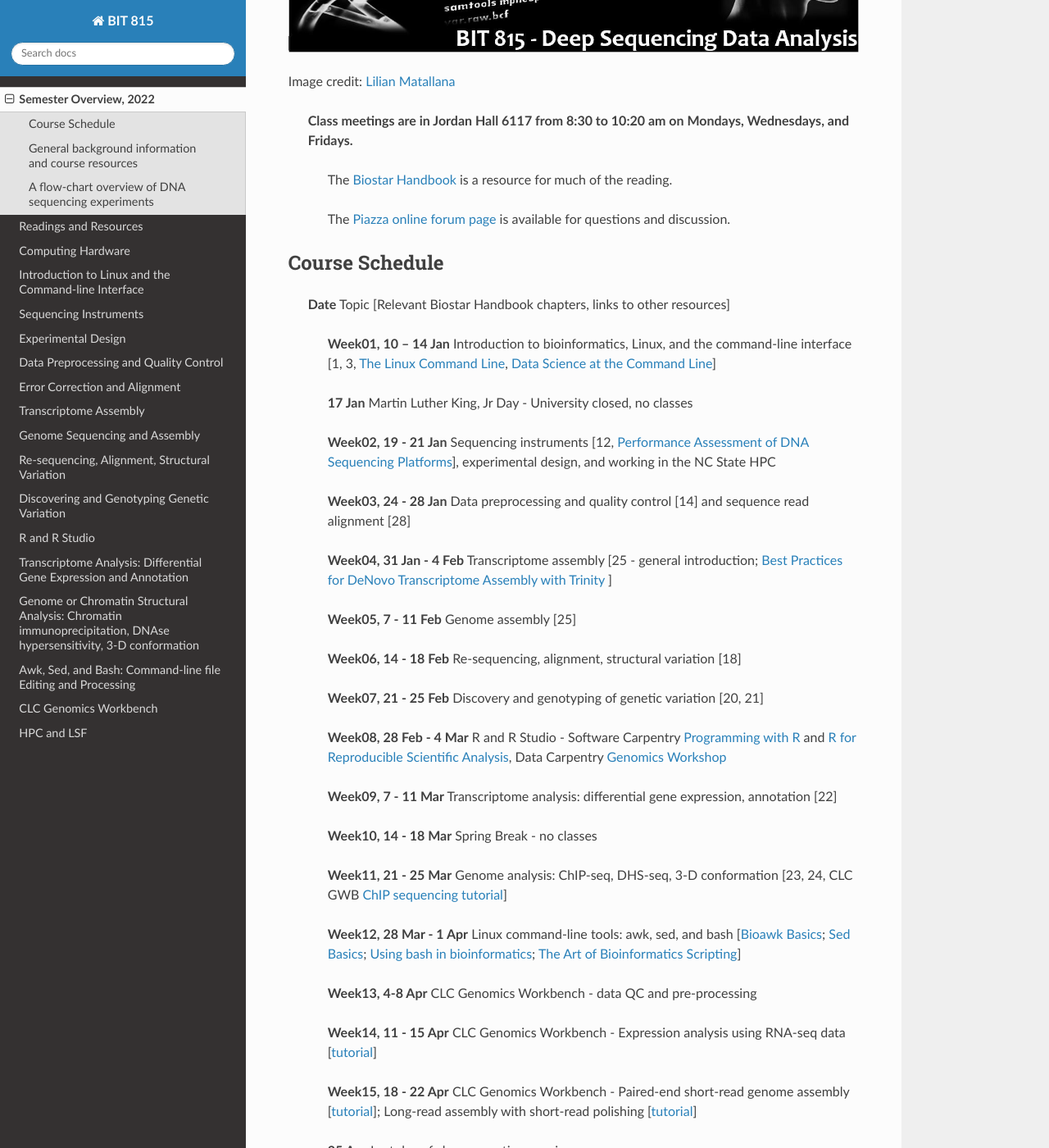
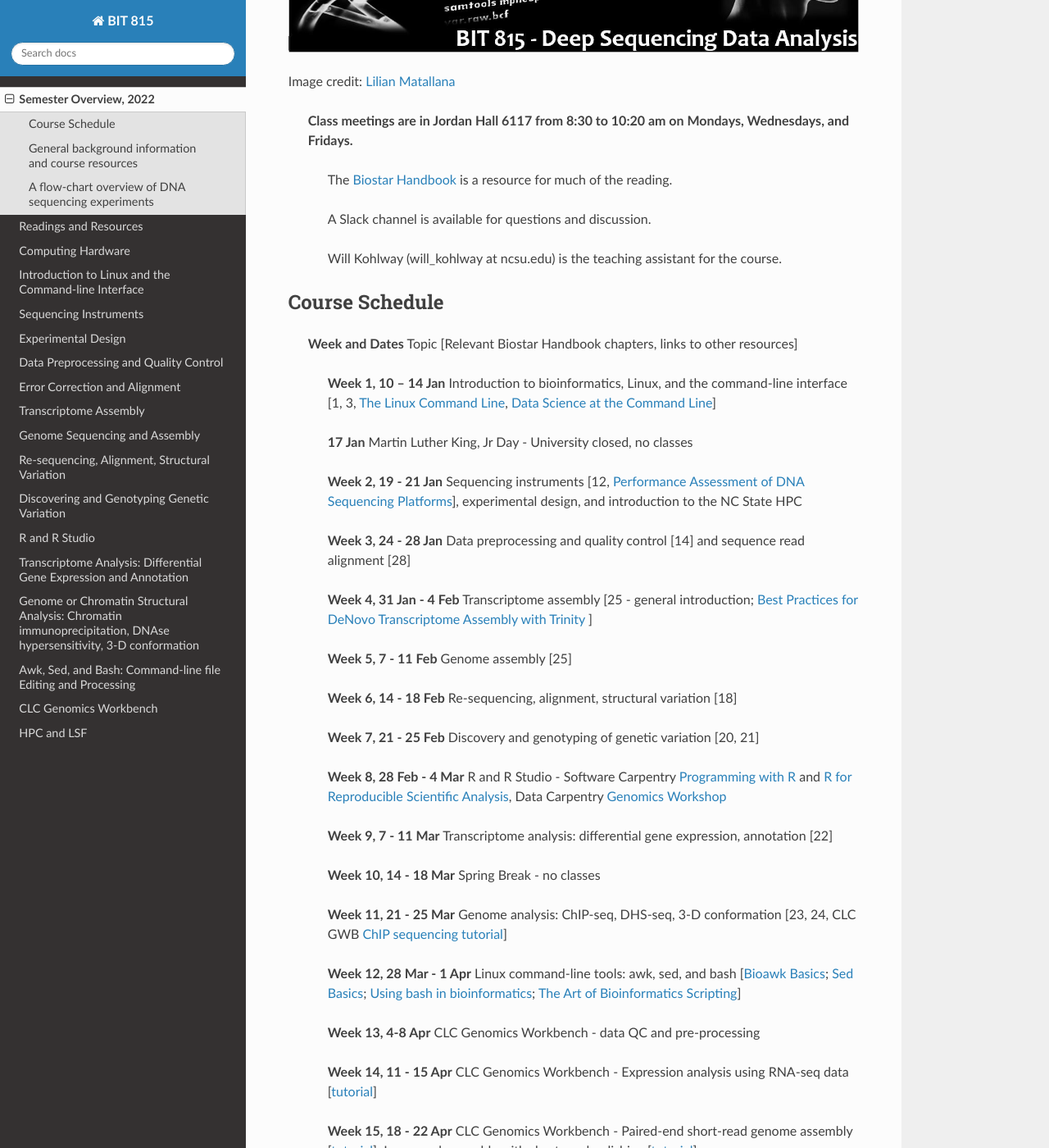
Before and after one commit to rwhetten/DeepSeqAnalysis, a Sphinx documentation site: the page built from docs/source/course-schedule.rst, in a window 1280 px wide and 1400 px high, scrolled down 420 px. Shown: the whole window at 82% size. Built offline with Sphinx 7.4.7 and the Read the Docs theme 2.0.0, drawn with Linux system fonts in a browser that asks for light colours; some of the changed text lies outside the part shown.

Commit message:
Update course-schedule.rst
update and revise

```diff
--- a/docs/source/course-schedule.rst
+++ b/docs/source/course-schedule.rst
@@ -16,46 +16,47 @@
 
 				The `Biostar Handbook <https://www.biostarhandbook.com/>`_ is a resource for much of the reading.
 
-				The `Piazza online forum page <https://piazza.com/ncsu/spring2022/bit815/>`_ is available for questions and discussion.
+				A Slack channel is available for questions and discussion.
 
+				Will Kohlway (will_kohlway at ncsu.edu) is the teaching assistant for the course.
 
 
 Course Schedule
 ***************
 
- **Date**			Topic [Relevant Biostar Handbook chapters, links to other resources]
+ **Week and Dates**	Topic [Relevant Biostar Handbook chapters, links to other resources]
 
-	**Week01, 10 – 14 Jan**	Introduction to bioinformatics, Linux, and the command-line interface [1, 3, `The Linux Command Line <http://linuxcommand.org/index.php>`_, `Data Science at the Command Line <https://datascienceatthecommandline.com/2e/index.html>`_]
+	**Week 1, 10 – 14 Jan**	Introduction to bioinformatics, Linux, and the command-line interface [1, 3, `The Linux Command Line <http://linuxcommand.org/index.php>`_, `Data Science at the Command Line <https://datascienceatthecommandline.com/2e/index.html>`_]
 
 	**17 Jan**       Martin Luther King, Jr Day - University closed, no classes
 
-	**Week02, 19 - 21 Jan**	Sequencing instruments [12, `Performance Assessment of DNA Sequencing Platforms <https://rdcu.be/cCCQt>`_], experimental design, and working in the NC State HPC
+	**Week 2, 19 - 21 Jan**	Sequencing instruments [12, `Performance Assessment of DNA Sequencing Platforms <https://rdcu.be/cCCQt>`_], experimental design, and introduction to the NC State HPC
 
-	**Week03, 24 - 28 Jan**	Data preprocessing and quality control [14] and sequence read alignment [28]
+	**Week 3, 24 - 28 Jan**	Data preprocessing and quality control [14] and sequence read alignment [28]
 
-	**Week04, 31 Jan - 4 Feb**	Transcriptome assembly  [25 - general introduction; `Best Practices for DeNovo Transcriptome Assembly with Trinity  <https://informatics.fas.harvard.edu/best-practices-for-de-novo-transcriptome-assembly-with-trinity.html>`_ ]
+	**Week 4, 31 Jan - 4 Feb**	Transcriptome assembly  [25 - general introduction; `Best Practices for DeNovo Transcriptome Assembly with Trinity  <https://informatics.fas.harvard.edu/best-practices-for-de-novo-transcriptome-assembly-with-trinity.html>`_ ]
 
-	**Week05, 7 - 11 Feb**	Genome assembly [25]
+	**Week 5, 7 - 11 Feb**	Genome assembly [25]
 
-	**Week06, 14 - 18 Feb**	Re-sequencing, alignment, structural variation [18]
+	**Week 6, 14 - 18 Feb**	Re-sequencing, alignment, structural variation [18]
 
-	**Week07, 21 - 25 Feb**	Discovery and genotyping of genetic variation [20, 21]
+	**Week 7, 21 - 25 Feb**	Discovery and genotyping of genetic variation [20, 21]
 
-	**Week08, 28 Feb - 4 Mar**	R and R Studio -  Software Carpentry `Programming with R <http://swcarpentry.github.io/r-novice-inflammation/>`_ and `R for Reproducible Scientific Analysis <https://swcarpentry.github.io/r-novice-gapminder/>`_, Data Carpentry `Genomics Workshop <https://datacarpentry.org/lessons/#genomics-workshop>`_
+	**Week 8, 28 Feb - 4 Mar**	R and R Studio -  Software Carpentry `Programming with R <http://swcarpentry.github.io/r-novice-inflammation/>`_ and `R for Reproducible Scientific Analysis <https://swcarpentry.github.io/r-novice-gapminder/>`_, Data Carpentry `Genomics Workshop <https://datacarpentry.org/lessons/#genomics-workshop>`_
 
-	**Week09, 7 - 11 Mar**	Transcriptome analysis: differential gene expression, annotation [22]
+	**Week 9, 7 - 11 Mar**	Transcriptome analysis: differential gene expression, annotation [22]
 
-	**Week10, 14 - 18 Mar**	Spring Break - no classes
+	**Week 10, 14 - 18 Mar**	Spring Break - no classes
 
-	**Week11, 21 - 25 Mar**	Genome analysis: ChIP-seq, DHS-seq, 3-D conformation [23, 24, CLC GWB `ChIP sequencing tutorial <https://resources.qiagenbioinformatics.com/tutorials/ChIP-seq_peakshape.pdf>`_]
+	**Week 11, 21 - 25 Mar**	Genome analysis: ChIP-seq, DHS-seq, 3-D conformation [23, 24, CLC GWB `ChIP sequencing tutorial <https://resources.qiagenbioinformatics.com/tutorials/ChIP-seq_peakshape.pdf>`_]
 
-	**Week12, 28 Mar - 1 Apr**	Linux command-line tools: awk, sed, and bash [`Bioawk Basics <https://bioinformaticsworkbook.org/Appendix/Unix/bioawk-basics.html>`_; `Sed Basics <https://bioinformaticsworkbook.org/Appendix/Unix/unix-basics-4sed.html>`_; `Using bash in bioinformatics <https://people.duke.edu/~ccc14/duke-hts-2018/cliburn/Bash_in_Jupyter.html>`_; `The Art of Bioinformatics Scripting <https://www.biostarhandbook.com/books/scripting/index.html>`_]
+	**Week 12, 28 Mar - 1 Apr**	Linux command-line tools: awk, sed, and bash [`Bioawk Basics <https://bioinformaticsworkbook.org/Appendix/Unix/bioawk-basics.html>`_; `Sed Basics <https://bioinformaticsworkbook.org/Appendix/Unix/unix-basics-4sed.html>`_; `Using bash in bioinformatics <https://people.duke.edu/~ccc14/duke-hts-2018/cliburn/Bash_in_Jupyter.html>`_; `The Art of Bioinformatics Scripting <https://www.biostarhandbook.com/books/scripting/index.html>`_]
 
-	**Week13, 4-8 Apr**	CLC Genomics Workbench - data QC and pre-processing
+	**Week 13, 4-8 Apr**	CLC Genomics Workbench - data QC and pre-processing
 
-	**Week14, 11 - 15 Apr**	CLC Genomics Workbench - Expression analysis using RNA-seq data [`tutorial <https://resources.qiagenbioinformatics.com/tutorials/RNASeq-droso.pdf>`_]
+	**Week 14, 11 - 15 Apr**	CLC Genomics Workbench - Expression analysis using RNA-seq data [`tutorial <https://resources.qiagenbioinformatics.com/tutorials/RNASeq-droso.pdf>`_]
 
-	**Week15, 18 - 22 Apr**	CLC Genomics Workbench - Paired-end short-read genome assembly [`tutorial <https://resources.qiagenbioinformatics.com/tutorials/De_novo_assembly_paired_data.pdf>`_]; Long-read assembly with short-read polishing [`tutorial <https://resources.qiagenbioinformatics.com/tutorials/De_Novo_Assembly_Using_Long_Reads_and_Short_Read_Polishing.pdf>`_]
+	**Week 15, 18 - 22 Apr**	CLC Genomics Workbench - Paired-end short-read genome assembly [`tutorial <https://resources.qiagenbioinformatics.com/tutorials/De_novo_assembly_paired_data.pdf>`_]; Long-read assembly with short-read polishing [`tutorial <https://resources.qiagenbioinformatics.com/tutorials/De_Novo_Assembly_Using_Long_Reads_and_Short_Read_Polishing.pdf>`_]
 
 	**25 Apr**	Last day of class - questions, review, summary
 
```
Also changed, not shown: other parts of docs/source/course-schedule.rst (+1 -1 lines).
